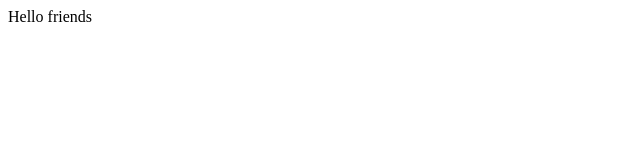
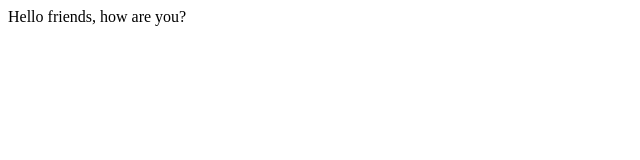
Before and after one commit to jakazzy/she-code, a plain HTML site: page index.html in a window 1280 px wide. Shown: the whole page, without its empty margins (0-640 px from the left). Drawn offline with Linux system fonts and the light colour scheme.

Commit message:
update index.html

```diff
--- a/index.html
+++ b/index.html
@@ -7,6 +7,6 @@
     <title>Document</title>
 </head>
 <body>
-    Hello friends
+    Hello friends, how are you?
 </body>
 </html>
```
